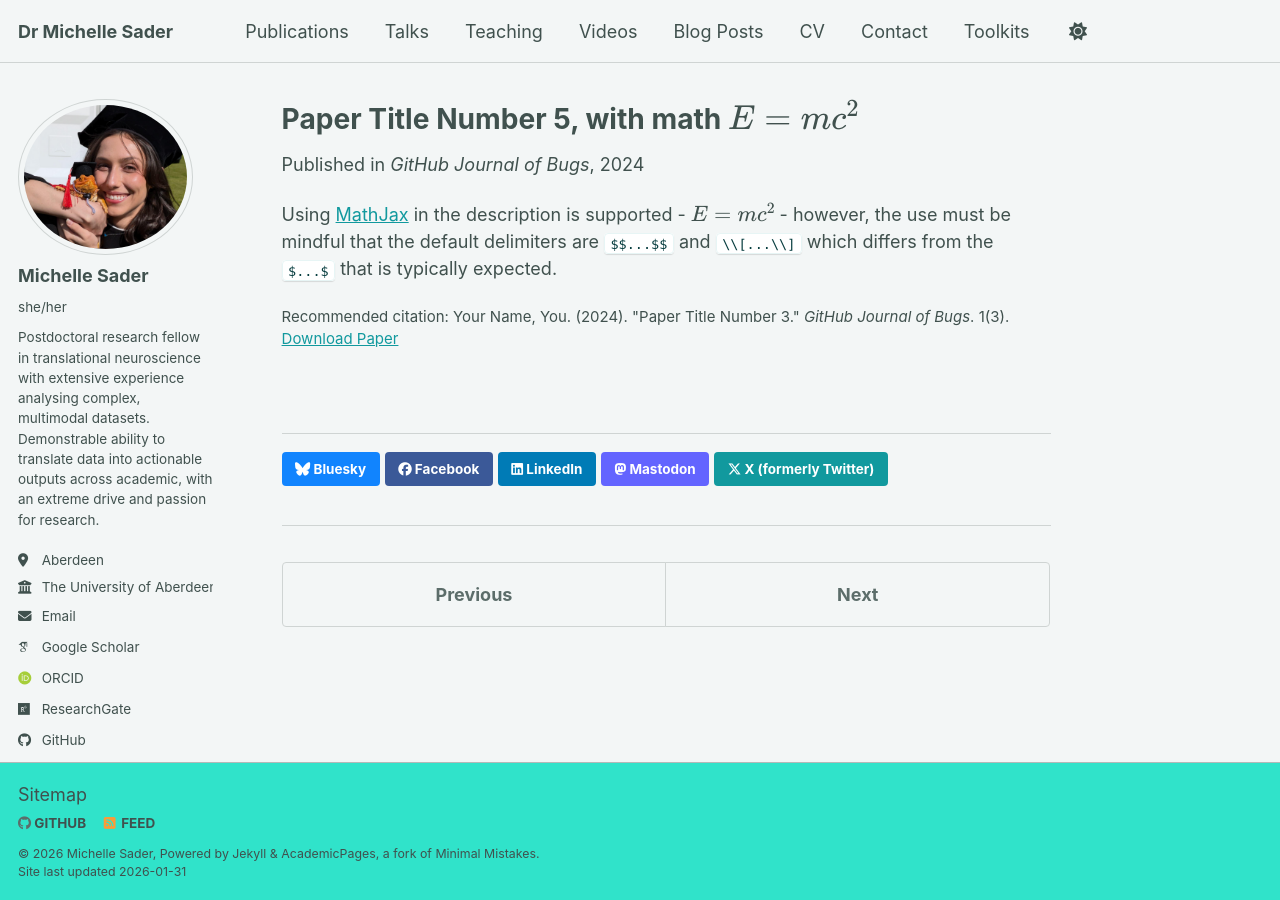
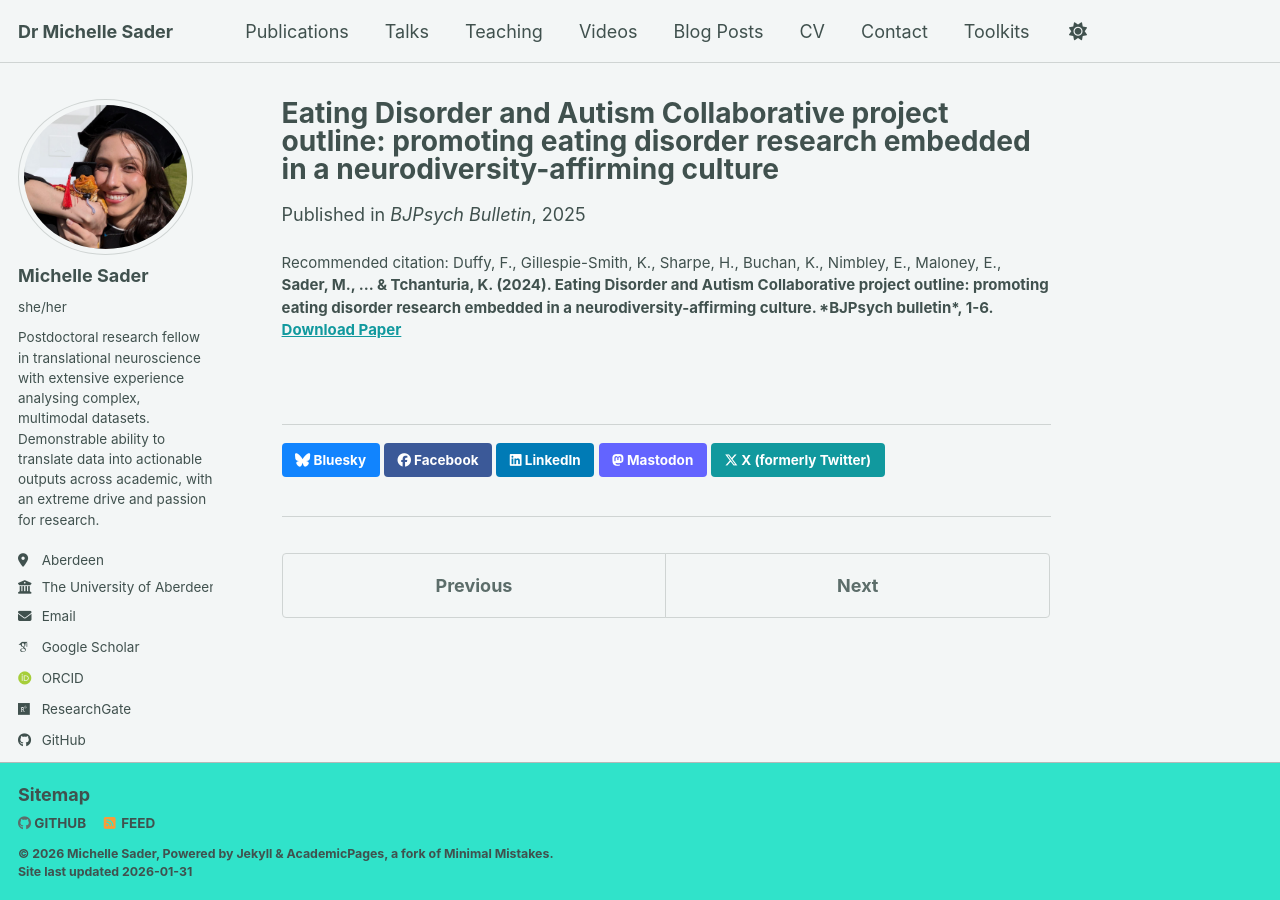
Before and after one commit to sadermichelle/sadermichelle.github.io, a Jekyll site: the page built from _publications/2025-06-08-paper-title-number-5.md, in a window 1280 px wide. Built offline with Jekyll 4.4.1, drawn with Linux system fonts in a browser that asks for light colours; some web fonts are replaced; a script bundle is joined from its source files by our own code; library files that are not in the unit come from our copies.

Commit message:
Revise publication details for paper on EDAC
Updated the paper title and details for the Eating Disorder and Autism Collaborative project. Changed the date, venue, and added a detailed excerpt and citation.

```diff
--- a/_publications/2025-06-08-paper-title-number-5.md
+++ b/_publications/2025-06-08-paper-title-number-5.md
@@ -1,13 +1,11 @@
 ---
-title: "Paper Title Number 5, with math $$E=mc^2$$"
+title: "Eating Disorder and Autism Collaborative project outline: promoting eating disorder research embedded in a neurodiversity-affirming culture"
 collection: publications
-category: conferences
-permalink: /publication/2024-02-17-paper-title-number-4
-excerpt: 'This paper is about a famous math equation, $$E=mc^2$$'
-date: 2024-02-17
-venue: 'GitHub Journal of Bugs'
-paperurl: 'https://academicpages.github.io/files/paper3.pdf'
-citation: 'Your Name, You. (2024). &quot;Paper Title Number 3.&quot; <i>GitHub Journal of Bugs</i>. 1(3).'
+category: manuscripts
+permalink: /publication/2025-08-17-paper-title-number-4
+excerpt: '*Abstract:* EDAC (Eating Disorders and Autism Collaborative) is an innovative project aiming to increase research capacity by supporting collaboration in the fields of eating disorders and autism. EDAC comprises four integrated workstreams to co-produce interdisciplinary research, directed by Autistic individuals with lived experience of eating disorders. Workstream 1 will outline best collaborative practices, informing the research network. Workstream 2 will use arts-based methodologies to set research priorities, with emphasis on the perspectives of underrepresented groups. Workstream 3 will support interdisciplinary collaborations to develop innovative research. Finally, workstream 4 will maximise knowledge mobilisation with the aim of reducing barriers to rapid incorporation of research into policy and clinical practice. A core aim of EDAC is to embed a neurodiversity-affirming culture within eating disorder research and to support the development of a new generation of researchers conducting innovative and meaningful research with the potential to improve clinical outcomes.'
+date: 2025-08-01
+venue: 'BJPsych Bulletin'
+paperurl: 'https://pmc.ncbi.nlm.nih.gov/articles/PMC12314410/'
+citation: 'Duffy, F., Gillespie-Smith, K., Sharpe, H., Buchan, K., Nimbley, E., Maloney, E., <b>Sader, M.,<b> ... & Tchanturia, K. (2024). Eating Disorder and Autism Collaborative project outline: promoting eating disorder research embedded in a neurodiversity-affirming culture. *BJPsych bulletin*, 1-6.'
 ---
-
-Using [MathJax](https://www.mathjax.org/) in the description is supported - $$E=mc^2$$ - however, the use must be mindful that the default delimiters are `$$...$$` and `\\[...\\]` which differs from the `$...$` that is typically expected.
```
